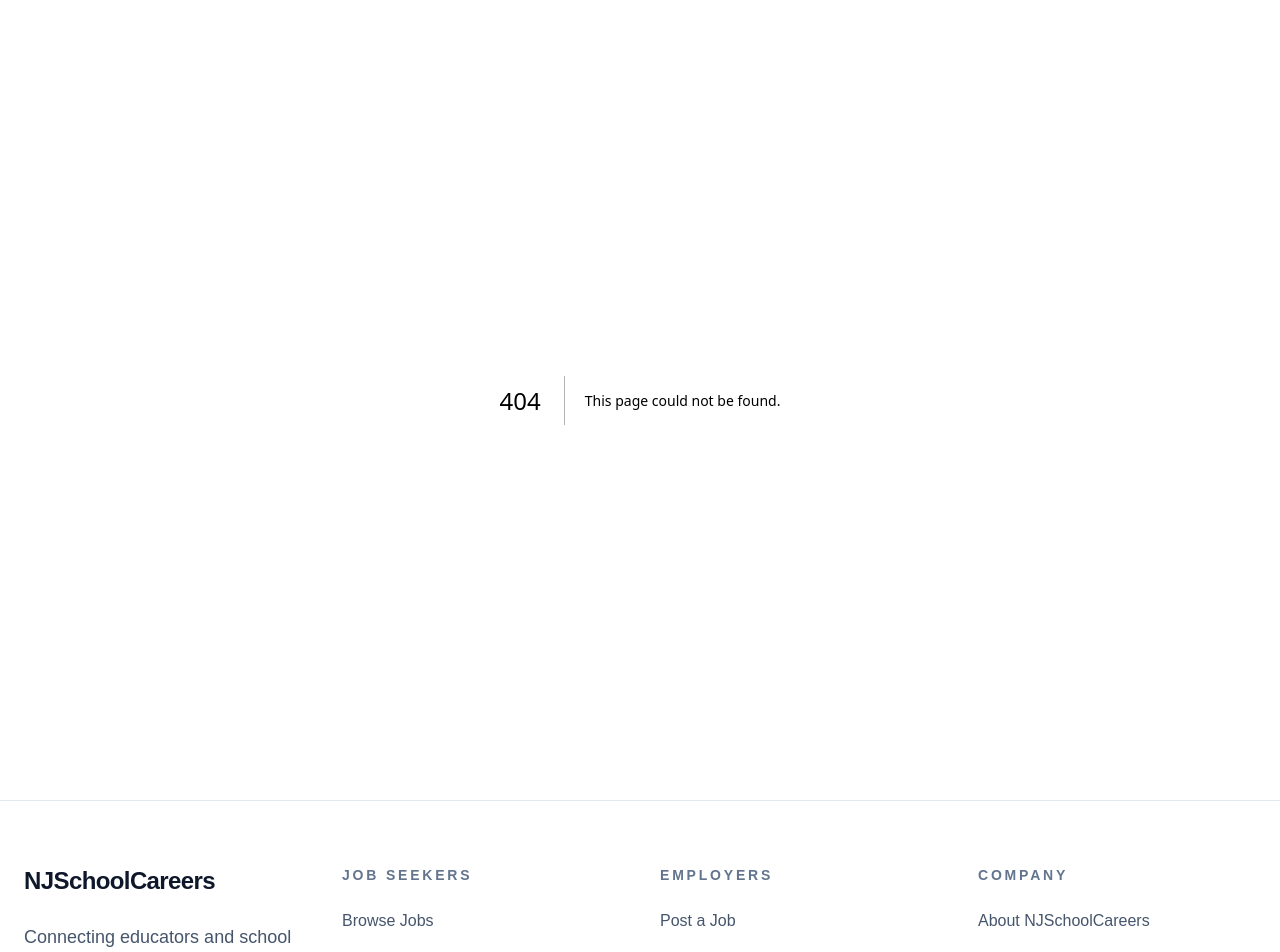
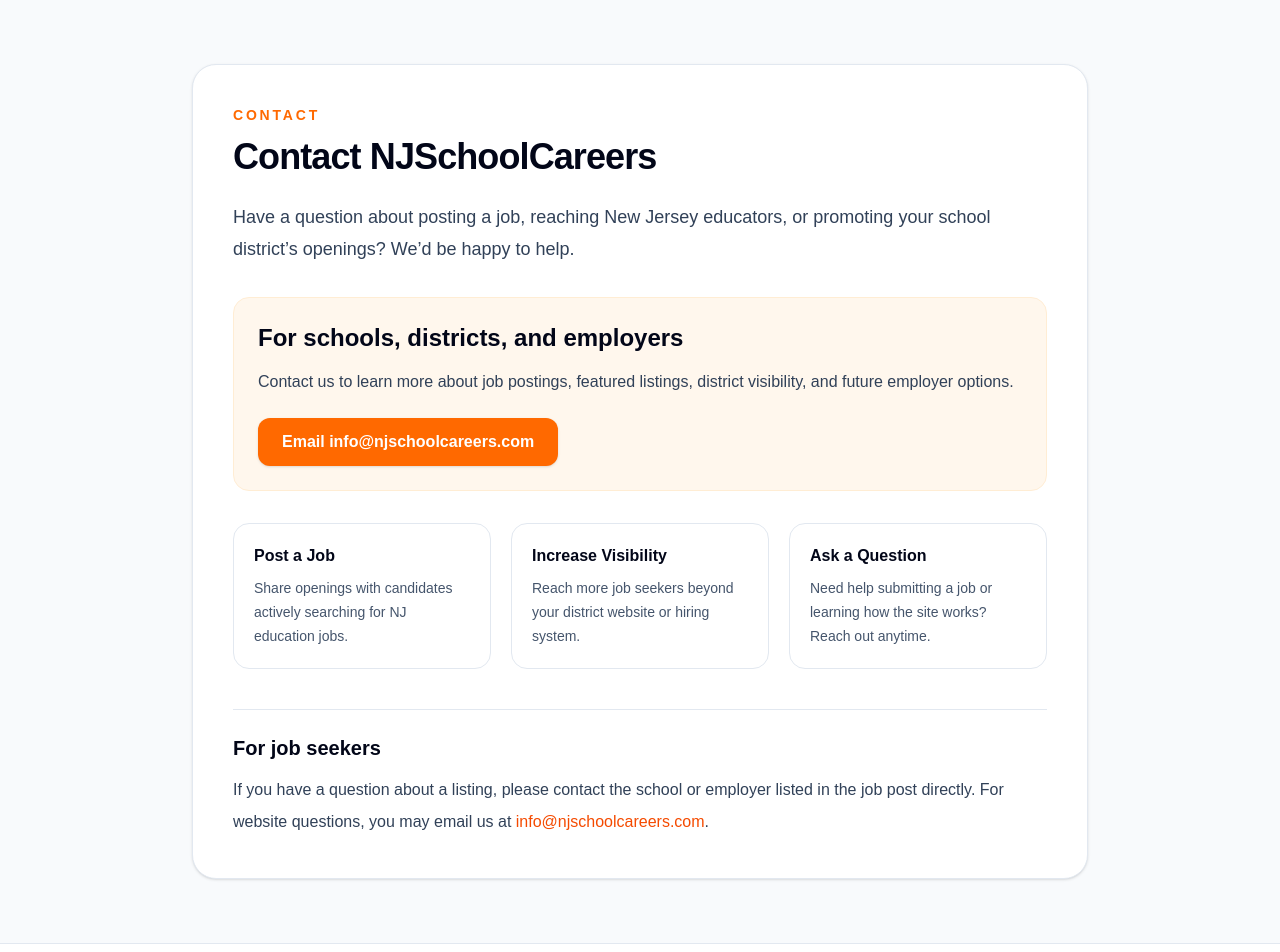
Before and after one commit to njwilkin1/nj-school-careers, a Next.js app: page /contact in a window 1280 px wide. Before the commit this address had no page. Shown: the top 952 px of the page. Built offline with nearby package versions, Linux system fonts and the light colour scheme.

Commit message:
Add contact page and footer link

```diff
--- /dev/null
+++ b/app/contact/page.tsx
@@ -0,0 +1,82 @@
+export default function ContactPage() {
+  return (
+    <main className="min-h-screen bg-slate-50 px-6 py-16 text-slate-900">
+      <div className="mx-auto max-w-4xl rounded-3xl border border-slate-200 bg-white p-10 shadow-sm">
+        <p className="text-sm font-semibold uppercase tracking-[0.2em] text-orange-500">
+          Contact
+        </p>
+
+        <h1 className="mt-3 text-4xl font-bold tracking-tight text-slate-950">
+          Contact NJSchoolCareers
+        </h1>
+
+        <p className="mt-6 text-lg leading-8 text-slate-700">
+          Have a question about posting a job, reaching New Jersey educators, or
+          promoting your school district’s openings? We’d be happy to help.
+        </p>
+
+        <div className="mt-8 rounded-2xl border border-orange-100 bg-orange-50 p-6">
+          <h2 className="text-2xl font-semibold text-slate-950">
+            For schools, districts, and employers
+          </h2>
+
+          <p className="mt-3 leading-8 text-slate-700">
+            Contact us to learn more about job postings, featured listings,
+            district visibility, and future employer options.
+          </p>
+
+          <a
+            href="mailto:info@njschoolcareers.com"
+            className="mt-5 inline-block rounded-xl bg-orange-500 px-6 py-3 font-semibold text-white shadow-sm transition hover:bg-orange-600"
+          >
+            Email info@njschoolcareers.com
+          </a>
+        </div>
+
+        <div className="mt-8 grid gap-5 md:grid-cols-3">
+          <div className="rounded-2xl border border-slate-200 p-5">
+            <h3 className="font-semibold text-slate-950">Post a Job</h3>
+            <p className="mt-2 text-sm leading-6 text-slate-600">
+              Share openings with candidates actively searching for NJ education
+              jobs.
+            </p>
+          </div>
+
+          <div className="rounded-2xl border border-slate-200 p-5">
+            <h3 className="font-semibold text-slate-950">Increase Visibility</h3>
+            <p className="mt-2 text-sm leading-6 text-slate-600">
+              Reach more job seekers beyond your district website or hiring
+              system.
+            </p>
+          </div>
+
+          <div className="rounded-2xl border border-slate-200 p-5">
+            <h3 className="font-semibold text-slate-950">Ask a Question</h3>
+            <p className="mt-2 text-sm leading-6 text-slate-600">
+              Need help submitting a job or learning how the site works? Reach
+              out anytime.
+            </p>
+          </div>
+        </div>
+
+        <div className="mt-10 border-t border-slate-200 pt-6">
+          <h2 className="text-xl font-semibold text-slate-950">
+            For job seekers
+          </h2>
+          <p className="mt-3 leading-8 text-slate-700">
+            If you have a question about a listing, please contact the school or
+            employer listed in the job post directly. For website questions, you
+            may email us at{" "}
+            <a
+              href="mailto:info@njschoolcareers.com"
+              className="font-medium text-orange-600 hover:text-orange-700"
+            >
+              info@njschoolcareers.com
+            </a>
+            .
+          </p>
+        </div>
+      </div>
+    </main>
+  );
+}
--- a/app/layout.tsx
+++ b/app/layout.tsx
@@ -87,6 +87,9 @@
                 <a href="/about" className="block hover:text-orange-600">
                   About NJSchoolCareers
                 </a>
+                <a href="/contact" className="block hover:text-orange-600">
+  Contact
+</a>
                 <a href="/terms" className="block hover:text-orange-600">
                   Terms of Use
                 </a>
```
